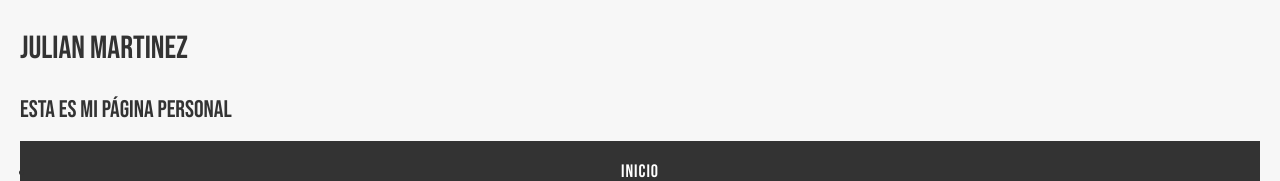
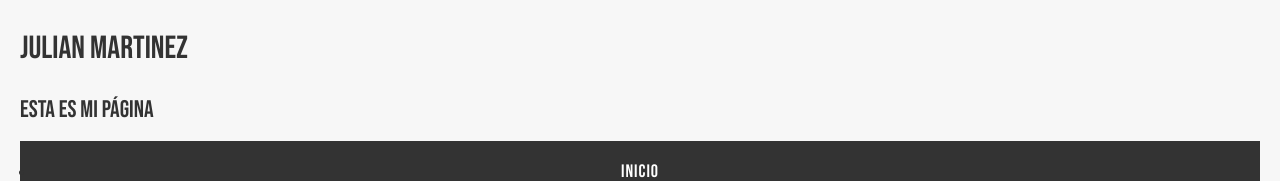
Before and after one commit to Julian-9826/PEYLWeb2024, a plain HTML site: page index.html in a window 1280 px wide. Shown: the top 181 px of the page. Drawn offline with Linux system fonts and the light colour scheme; a web font is replaced by a local one.

```diff
--- a/index.html
+++ b/index.html
@@ -12,7 +12,7 @@
 
     <header>
         <h1>Julian  Martinez</h1>
-        <h2> Esta es mi página personal</h2>
+        <h2> Esta es mi página</h2>
     </header>
 
     <nav>
```
